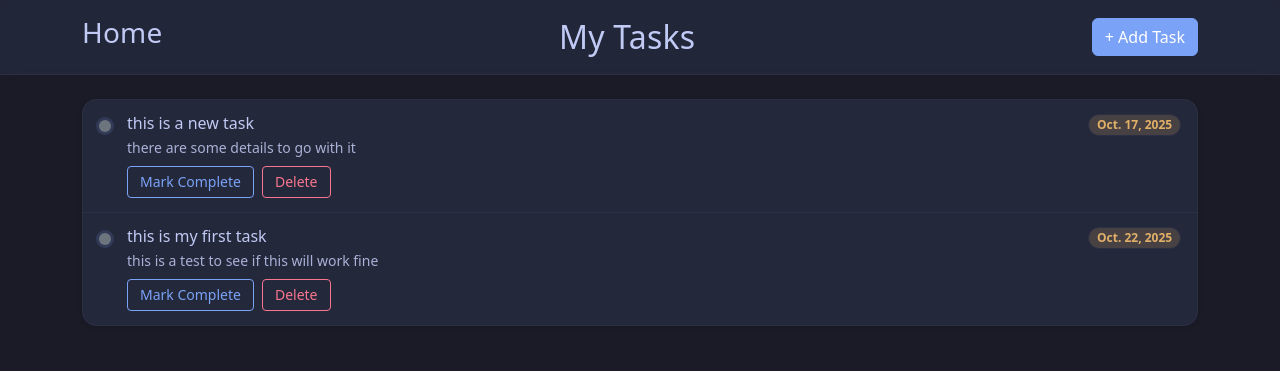
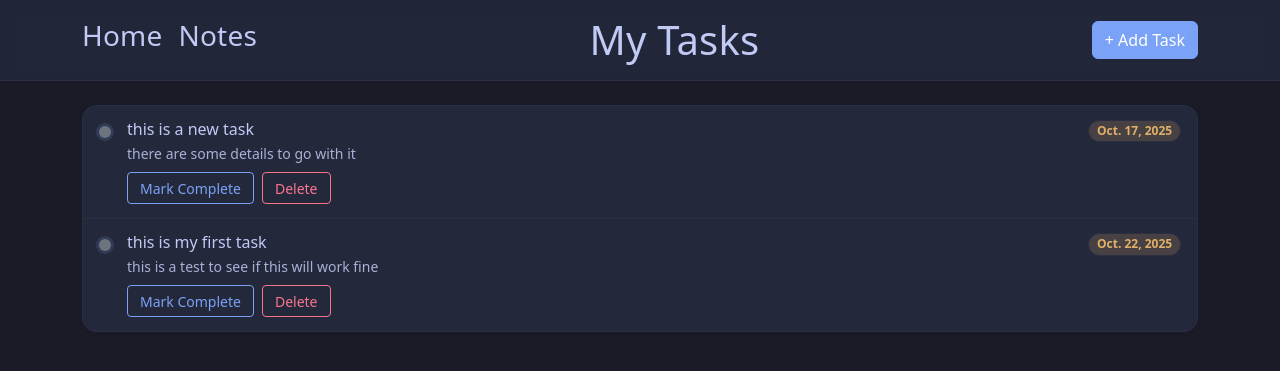
Before and after one commit to lfizzikz/django_web_apps, a Django app: page /todo/ in a window 1280 px wide. Shown: the top 371 px of the page. Run offline with Django 5.2, Linux system fonts and the light colour scheme; data comes from the database, SQL or seed files in the repository; both versions use the stored data as it was after the commit.

Commit message:
added navigation

```diff
--- a/todo/templates/todo/index.html
+++ b/todo/templates/todo/index.html
@@ -20,8 +20,11 @@
 {% block body %}
   <header class="app-header">
     <div class="container py-3 d-flex align-items-center justify-content-between">
-      <a href="{% url 'home:index' %}" style="text-decoration: none;" class="app-title"><h3>Home</h3></a>
-      <h1 class="h2 mb-0 app-title">My Tasks</h1>
+      <div class="d-flex align-items-center gap-3">
+        <a href="{% url 'home:index' %}" style="text-decoration: none;" class="app-title"><h3>Home</h3></a>
+        <a href="{% url 'notes:index' %}" style="text-decoration: none;" class="app-title"><h3>Notes</h3></a>
+      </div>
+      <h1 class="h1 mb-0 app-title text-center flex-grow-1">My Tasks</h1>
       <button class="btn btn-primary btn-icon" data-bs-toggle="modal" data-bs-target="#addTaskModal">
         <span>+ Add Task</span>
       </button>
```
Also changed, not shown: db.sqlite3.
